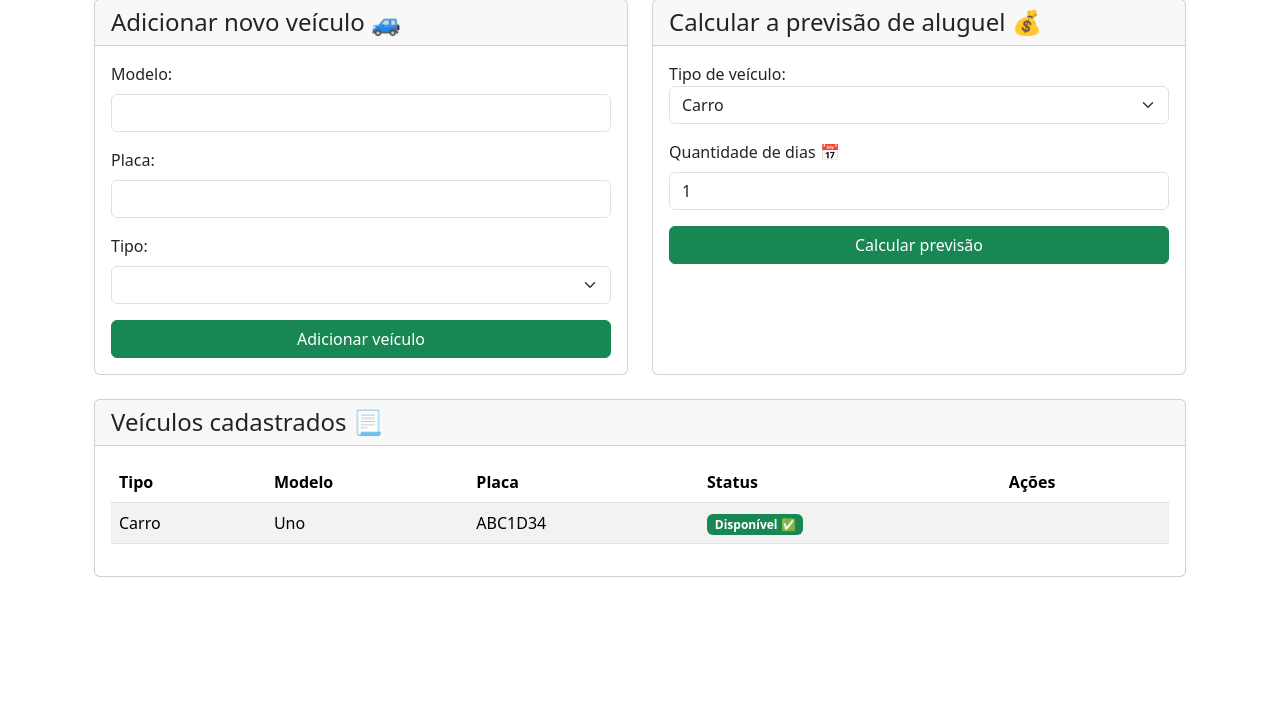
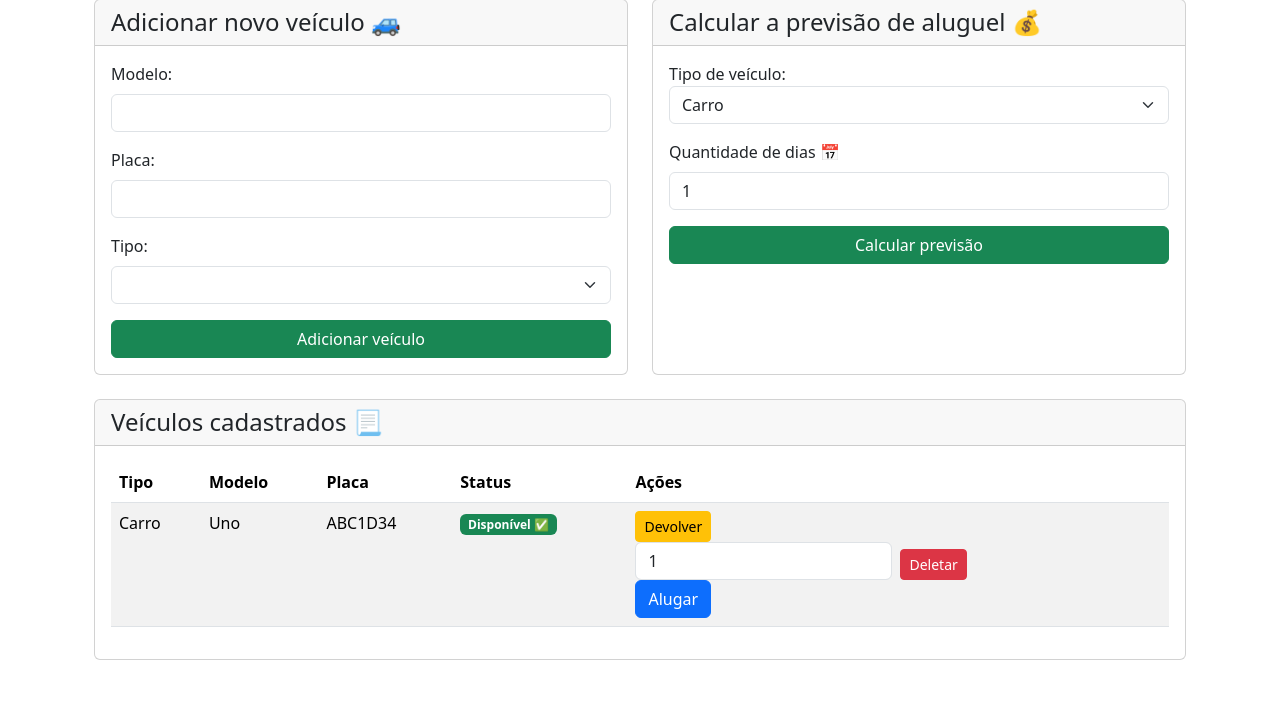
Before and after one commit to NadLuz/locadora_veiculos, a PHP site: page /perfil_adm.php in a window 1280 px wide. Shown: the part 129-837 px from the top of the page. Before the commit the page ends 706 px from the top, so only its background shows below. Run offline with PHP 8.4, Linux system fonts and the light colour scheme.

Commit message:
Edições do perfil do adm

```diff
--- a/perfil_adm.php
+++ b/perfil_adm.php
@@ -151,7 +151,29 @@
                                         </td>
                                         <td>
                                             <div class="action-wrapper">
+                                                <form action="post" class="btn-group-actions">
 
+                                                    <!-- Botão Deletar (sempre disponível para 'Admin') -->
+                                                    <button class="btn btn-danger btn-sm delete-btn" type="submit" name="deletar">
+                                                        Deletar
+                                                    </button>
+
+                                                    <!-- Botões condicionais -->
+                                                    <div class="rent-group">
+
+                                                        <!-- Veículo alugado -->
+                                                        <button class="btn btn-warning btn-sm" type="submit" name="devolver">
+                                                            Devolver
+                                                        </button>
+
+                                                        <!-- Veículo disponível -->
+                                                        <input type="number" name="dias" class="form-control"
+                                                        value="1" min="1" required>
+                                                        <button class="btn btn-primary" name="alugar" type="submit">
+                                                            Alugar
+                                                        </button>
+                                                    </div>
+                                                </form>
                                             </div>
                                         </td>
                                     </tr>
--- /dev/null
+++ b/style.css
@@ -0,0 +1,24 @@
+.action-wrapper{
+    display: flex;
+    align-items: center;
+    gap: 0.5rem;
+    justify-content: flex-start;
+}
+.btn-group-actions{
+    display: flex;
+    gap: 0.5rem;
+    align-items: center;
+}
+.delete-btn{
+    order:1;
+}
+
+@media (max-width: 768px){
+    .action-wrapper{
+        flex-direction: column;
+        align-items: stretch;
+    }
+    .btn-group-actions{
+        flex-direction: column;
+    }
+}
```
